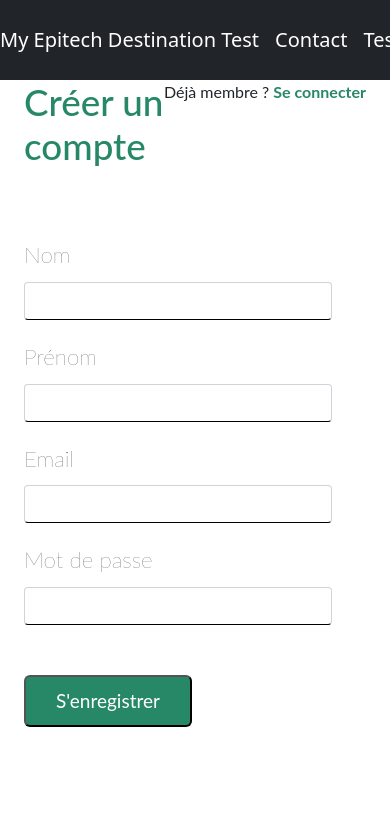
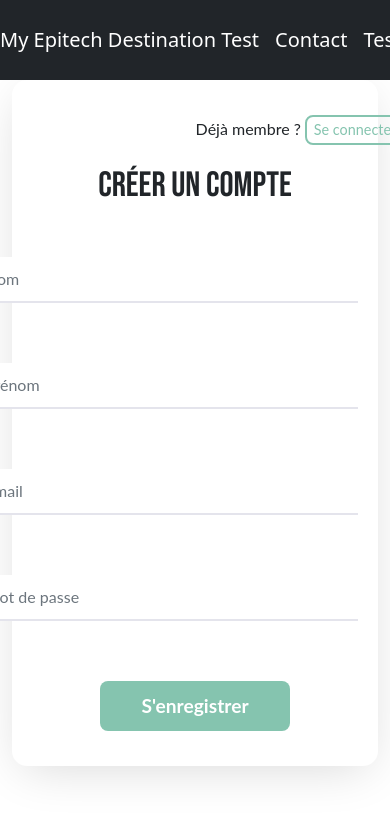
Before and after one commit to ViraultP/MyEpitechDestination, a Vue app in the folder Frontend/myepitechdestination-front/: page /register in a window 390 px wide. Shown: the top 816 px of the page. Built offline with nearby package versions, Linux system fonts and the light colour scheme.

Commit message:
Registration v3

```diff
--- a/Frontend/myepitechdestination-front/src/App.vue
+++ b/Frontend/myepitechdestination-front/src/App.vue
@@ -74,3 +74,9 @@ export default {
   }
 };
 </script>
+
+<style>
+body{
+  font-family: 'Lato';
+}
+</style>
--- a/Frontend/myepitechdestination-front/src/components/Login.vue
+++ b/Frontend/myepitechdestination-front/src/components/Login.vue
@@ -5,30 +5,30 @@
         id="profile-img"
         class="profile-img-card"
       />
+
       <div class="col-md d-none d-lg-block">
-        <img src="../assets/image-register-black.jpg" alt="register illustration" weight="auto">
+        <img src="../assets/image-register-write2.jpg" alt="register illustration" weight="auto">
       </div>
 
-      <div class="col-md">
-        <p class="register">Vous n'êtes pas membre ? <a href="/register">S'inscrire</a></p>
+      <div class="col-md" id="container2">
+
+        <p class="register">Vous n'êtes pas membre ?  <a href="/register"><button>S'inscrire</button></a></p>
         <div class="info">
-          <h2>Login</h2>
+          <h2>Connectez-vous</h2>
 
         <Form @submit="handleLogin" :validation-schema="schema">
 
           <div class="form-group">
-            <label for="email" class="title">Email</label>
-            <Field name="email" type="text" class="form-control" />
+            <Field name="email" type="text" placeholder="Email" class="form-control" />
             <ErrorMessage name="email" class="error-feedback" />
           </div>
 
           <div class="form-group">
-            <label for="mot_de_passe" class="title">Mot de passe</label>
-            <Field name="mot_de_passe" type="password" class="form-control" />
+            <Field name="mot_de_passe" type="password"  placeholder="Mot de passe" class="form-control" />
             <ErrorMessage name="mot_de_passe" class="error-feedback" />
           </div>
 
-          <div class="form-group">
+          <div class="button">
             <button class="btn btn-primary btn-block" :disabled="loading">
               <span
                 v-show="loading"
@@ -110,6 +110,21 @@ export default {
 <style scoped>
 * {
     font-family: Lato;
+
+}
+
+body{ background-color: red;}
+
+.container{
+  margin: 0 auto;
+  display: flex;
+  flex-direction: column;
+  justify-content: space-between;
+  align-items: center;
+  background-color: white;
+  padding: 30px 10px;
+  border-radius: 15px;
+  box-shadow: 0 10px 50px -10px #d6d6d6;
 }
 
 img{
@@ -119,59 +134,93 @@ height: auto;
 
 .register{
     display: block;
-    float: right
+    float: right;
+    padding-right: 10px;
+}
+
+.register button{
+    width: 100px;
+    height: 30px;
+    border-radius: 8px;
+    border: 2px solid #85c4af;
+    background-color: transparent;
+    color: #85c4af;
+    outline: none;
 }
 
 .register a{
     text-decoration: none;
-    font-weight: bold;
-    color: #278867;
+    font-family: 'Lato';
+    font-size: 0.9em;
+    color: #85c4af;
 }
 
-.register a:hover{
-    border-bottom: 2px solid #278867;
+.register button:hover{
+    width: 100px;
+    height: 30px;
+    border-radius: 8px;
+    border: none 2px solid ;
+    background-color: #85c4af;
+    color: white;
+    outline: none;
 }
 
-.infos{
-    margin-top: 70px;
-    margin-left: 20px;
-    display: block;
-    text-align: left;
+#container2{
+  width: 450px;
+  padding: 5px;
 }
 
-h2{
-    color: #278867;
-    font-size: 2.3em;
+.info h2{
+    font-family:'Bebas Neue', cursive;
+    font-size: 2.2em;
+    text-align: center;
+    margin: 50px 0;
+}
+
+.info input{
+    width: 87%;
+    margin: 10px 0;
+    padding: 10px;
+    box-sizing: border-box;
+    border: none;
+    outline: none;
+    border-bottom: 2px solid #e4e4ec;
+    border-radius: 0;
+    transition: 0.2s;
     margin-bottom: 60px;
 }
 
-.title{
-    margin-top: 10px;
-    font-weight: lighter;
-    font-size: 1.4em;
+.info input:hover{
+    border-bottom: 2px solid #85c4af;
 }
 
-input{
-    margin: 10px 0;
-    border-bottom: 1px solid black;
-    padding: 6px 6px;
-    width: 90%;
+.button{
+  text-align: center;
 }
 
-.input:hover{
-    border-bottom: 1px solid black;
-}
-button{
-    margin-top: 40px;
-    padding: 10px 30px;
-    text-align: initial;
-    background-color: #278867;
-    border-radius: 6px;
+.info button {
+    width: 190px;
+    height: 50px;
+    border-radius: 8px;
+    border: none;
+    background-color: #85c4af;
+    color: white;
+    font-weight: bold;
+    font-size: 1.2em;
+    outline: none;
+    margin: 0 auto;
 }
 
-button a{
+.info button a{
     text-decoration: none;
     color: #ffffff;
     font-size: 19px;
 }
+
+.info button:hover{
+  border: 2px solid #85c4af;
+  background-color: transparent;
+  color: #85c4af;
+}
+
 </style>
--- a/Frontend/myepitechdestination-front/src/components/Register.vue
+++ b/Frontend/myepitechdestination-front/src/components/Register.vue
@@ -1,49 +1,54 @@
 <template>
   <div class="container">
+
     <div class="row">
+
       <div class="col-md d-none d-lg-block">
-        <img src="../assets/image-register-black.jpg" alt="register illustration" weight="auto">
+        <img src="../assets/image-register-write2.jpg" alt="register illustration" weight="auto">
       </div>
 
-      <div class="col-md">
-        <p class="register">Déjà membre ? <a href="/login">Se connecter</a></p>
+      <div class="col-md" id="container2">
+
+      <p class="register">Déjà membre ? <a href="/login"><button>Se connecter</button></a></p>
+
         <div class="info">
           <h2>Créer un compte</h2>
+
         <Form @submit="handleRegister" :validation-schema="schema">
           <div v-if="!successful">
 
+            <form class="form">
               <div class="form-group">
-                <label for="nom" class="title">Nom</label>
-                <Field name="nom" type="text" class="form-control" />
+                <Field name="nom" type="text" placeholder="Nom" class="form-control" />
                 <ErrorMessage name="nom" class="error-feedback" />
               </div>
 
               <div class="form-group">
-                <label for="prénom" class="title">Prénom</label>
-                <Field name="prénom" type="text" class="form-control" />
+                <Field name="prénom" type="text" placeholder="Prénom" class="form-control" />
                 <ErrorMessage name="prénom" class="error-feedback" />
               </div>
 
               <div class="form-group">
-                <label for="email" class="title">Email</label>
-                <Field name="email" type="email" class="form-control" />
+                <Field name="email" type="email" placeholder="Email" class="form-control" />
                 <ErrorMessage name="email" class="error-feedback" />
               </div>
 
               <div class="form-group">
-                <label for="mot_de_passe" class="title">Mot de passe</label>
-                <Field name="mot_de_passe" type="password" class="form-control" />
+                <Field name="mot_de_passe" type="password" placeholder="Mot de passe" class="form-control" />
                 <ErrorMessage name="mot_de_passe" class="error-feedback" />
               </div>
+            </form>
 
-              <div class="form-group">
-                <button :disabled="loading">
+            <div class="button">
+             <a href="#"><button :disabled="loading">
                   <span
                     v-show="loading"
                   ></span>
-                  <a href="#">S'enregistrer</a>
-                </button>
-              </div>
+                 S'enregistrer
+                </button></a>
+            </div>
+
+
 
             </div>
           </Form>
@@ -140,66 +145,115 @@ export default {
     font-family: Lato;
 }
 
-img{
+.container{
+  margin: 0 auto;
+  display: flex;
+  flex-direction: column;
+  justify-content: space-between;
+  align-items: center;
+  background-color: white;
+  padding: 30px 10px;
+  border-radius: 15px;
+  box-shadow: 0 10px 50px -10px #d6d6d6;
+}
+
+.container img{
  width: 100%;
 height: auto;
 }
 
 .register{
     display: block;
-    float: right
+    float: right;
+    padding-right: 10px;
 }
 
+.register button{
+    width: 100px;
+    height: 30px;
+    border-radius: 8px;
+    border: 2px solid #85c4af;
+    background-color: transparent;
+    color: #85c4af;
+    outline: none;
+}
 .register a{
     text-decoration: none;
-    font-weight: bold;
-    color: #278867;
+    font-family: 'Lato';
+    font-size: 0.9em;
+    color: #85c4af;
+}
+.register button:hover{
+    width: 100px;
+    height: 30px;
+    border-radius: 8px;
+    border: none 2px solid ;
+    background-color: #85c4af;
+    color: white;
+    outline: none;
 }
 
-.register a:hover{
-    border-bottom: 2px solid #278867;
+
+
+#container2{
+  width: 450px;
+  padding: 5px;
 }
 
-.infos{
-    margin-top: 70px;
-    margin-left: 20px;
-    display: block;
-    text-align: left;
+.info h2{
+    font-family:'Bebas Neue', cursive;
+    font-size: 2.2em;
+    text-align: center;
+    margin: 50px 0;
 }
 
-h2{
-    color: #278867;
-    font-size: 2.3em;
+.info input{
+    width: 87%;
+    margin: 10px 0;
+    padding: 10px;
+    box-sizing: border-box;
+    border: none;
+    outline: none;
+    border-bottom: 2px solid #e4e4ec;
+    border-radius: 0;
+    transition: 0.2s;
     margin-bottom: 60px;
 }
 
-.title{
-    margin-top: 10px;
-    font-weight: lighter;
-    font-size: 1.4em;
+.info input:hover{
+    border-bottom: 2px solid #85c4af;
 }
 
-input{
-    margin: 10px 0;
-    border-bottom: 1px solid black;
-    padding: 6px 6px;
-    width: 90%;
+.button{
+  text-align: center;
 }
 
-.input:hover{
-    border-bottom: 1px solid black;
-}
-button{
-    margin-top: 40px;
-    padding: 10px 30px;
-    text-align: initial;
-    background-color: #278867;
-    border-radius: 6px;
+.info button {
+    width: 190px;
+    height: 50px;
+    border-radius: 8px;
+    border: none;
+    background-color: #85c4af;
+    color: white;
+    font-weight: bold;
+    font-size: 1.2em;
+    outline: none;
+    margin: 0 auto;
 }
 
-button a{
+.info button a{
     text-decoration: none;
     color: #ffffff;
     font-size: 19px;
 }
+
+.info button a:hover{
+    color: #85c4af;
+}
+
+.info button:hover{
+  border: 2px solid #85c4af;
+  background-color: transparent;
+  color: #85c4af;
+}
 </style>
--- a/Frontend/myepitechdestination-front/src/components/Test.vue
+++ b/Frontend/myepitechdestination-front/src/components/Test.vue
@@ -1,11 +1,27 @@
 <template>
     <div>
     <!--  -->
-        <div class='test'>
-            <h1>Contacter nous </h1>
-            <img src="../assets/contact_plane.jpg" class="logo">
-            <p>icones</p>
-        </div>
+        <section id="login">
+            <div class="container">
+                <div class="row">
+                    <div class="col-md d-none d-lg-block">
+                        <img src="../assets/image-register-write2.jpg" alt="register illustration">
+                    </div>
+                    <div class="col-md">
+                        <div>
+                            <h3>Créer son compte</h3>
+                        </div>
+                        <form action="#" method="post">
+                            <input type="text" name="name" placeholder="Entrer votre nom"/>
+                            <input type="text" name="name" placeholder="Entrer votre email"/>
+                            <input type="text" name="password" placeholder="Entrer votre mot de passe"/>
+                            <input type="text" name="password" placeholder="Confirmer votre mot de passe"/>
+                            <button type="submit">Envoyer</button>
+                        </form>
+                    </div>
+                 </div>
+            </div>
+        </section>
     </div>
 </template>
 
@@ -25,13 +41,84 @@ $(document).ready ( function ()
 </script>
 
 <style scoped>
-.test{
-    text-align: center;
+
+section img{
+
+    width: 100%;
+    height: auto;
+    z-index: -1;
 }
 
-.test img{
-    width: 100%;
-    height: 100px;
+section h1{
+    position: absolute;
+}
+
+section #contact{
+    padding: 100px 0;
+}
+
+section .container{
+    max-width: 1900px;
+    margin: 0 auto;
+    display: flex;
+    flex-direction: column;
+    justify-content: space-between;
+    align-items: center;
+    background-color: white;
+    padding: 30px 10px;
+    border-radius: 15px;
+    box-shadow: 0 10px 50px -10px #d6d6d6
+}
+
+section .container h3{
+    font-family:'Bebas Neue', cursive;
+    font-size: 2em;
+    text-align: center;
+
+}
+
+section .container form {
+    display: flex;
+    flex-wrap: wrap;
+    justify-content: space-between;
+    max-width: 600px;
+    border: 1px solid red;
+}
+
+section .container form input{
+    width: 87%;
+    margin: 10px 0;
+    padding: 10px;
+    box-sizing: border-box;
+    border: none;
+    outline: none;
+    border-bottom: 2px solid #e4e4ec;
+    transition: 0.2s;
+    margin-bottom: 60px;
+}
+
+section .container form input:hover{
+    border-bottom: 2px solid #85C4AF;
+}
+
+section .container form button{
+    width: 190px;
+    height: 50px;
+    border-radius: 8px;
+    border: none;
+    background-color: #85C4AF;
+    color: white;
+    font-weight: bold;
+    font-size: 1.2em;
+    cursor: pointer;
+    outline: none;
+    margin: 0 auto;
+}
+
+section .container form button:hover{
+    border: 2px solid #85C4AF;
+    background-color: transparent;
+    color: #85C4AF;
 }
 
 </style>
```
Also changed, not shown: 2 other files (tests, documents, lock files or other folders).
